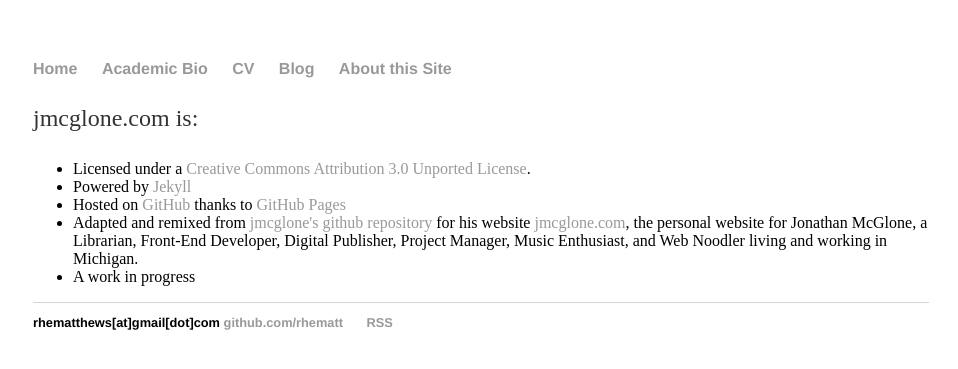
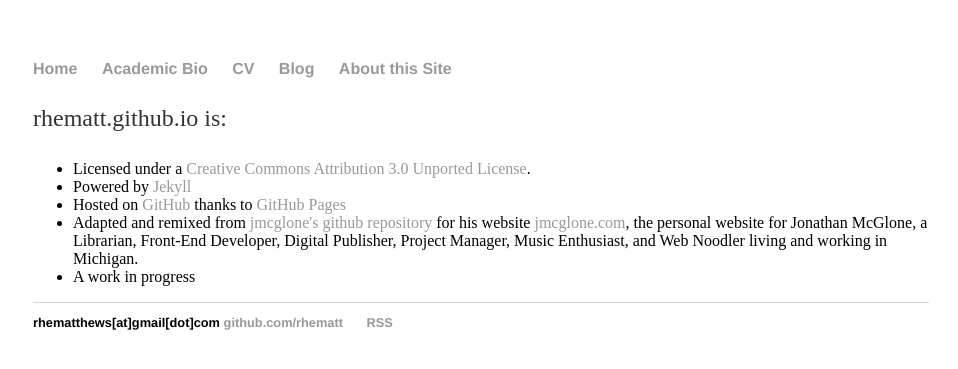
Before and after one commit to rhematt/rhematt.github.io, a Jekyll site: the page built from site/index.html, in a window 1280 px wide. Shown: the top 369 px of the page, without its empty margins (159-1117 px from the left). Built offline with Jekyll 4.4.1, drawn with Linux system fonts in a browser that asks for light colours.

Commit message:
Update index.html

```diff
--- a/site/index.html
+++ b/site/index.html
@@ -6,7 +6,7 @@ description: Credits and information about the website rhematt.github.io, the pe
 
   <div class="about this site">
 
-    <p>jmcglone.com is:</p>
+    <p>rhematt.github.io is:</p>
 
       <ul class="list-unstyled">
         <li>Licensed under a <a rel="license" href="http://creativecommons.org/licenses/by/3.0/deed.en_US">Creative Commons Attribution 3.0 Unported License</a>. </li>
```
